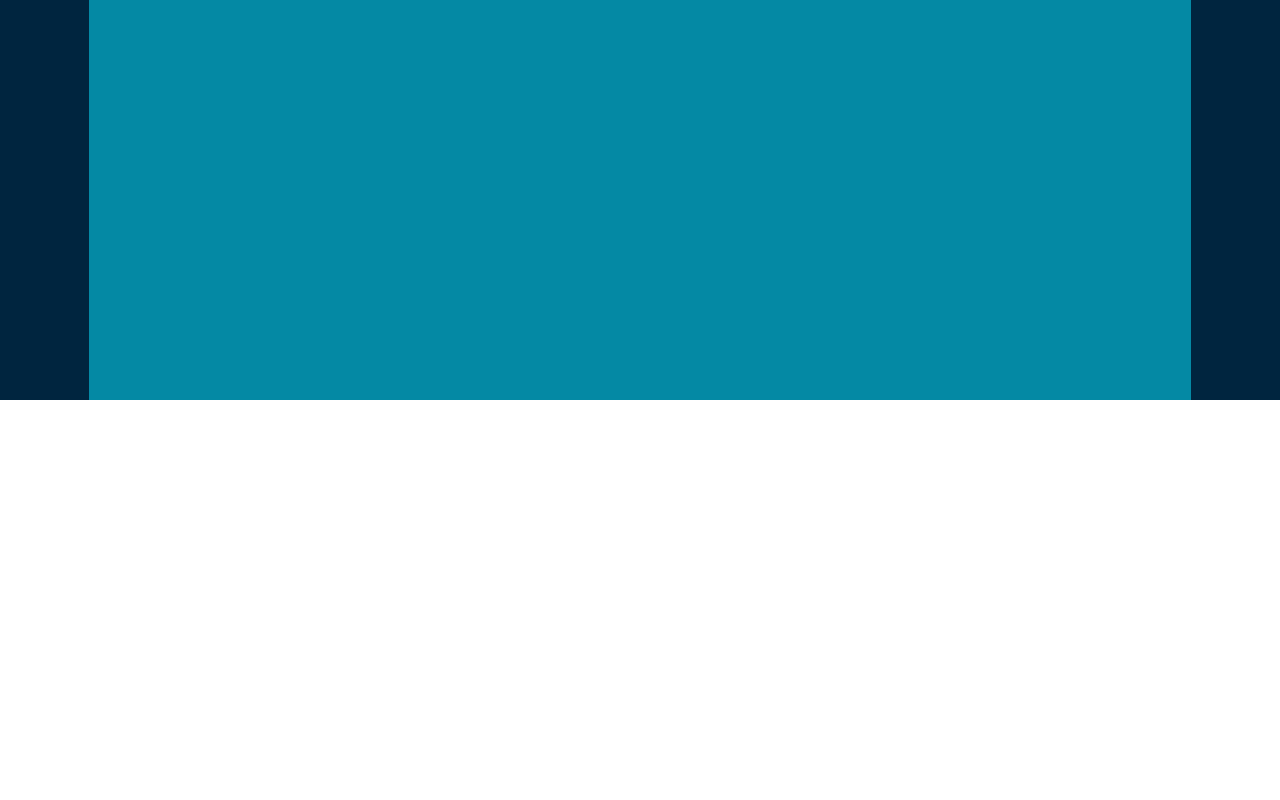
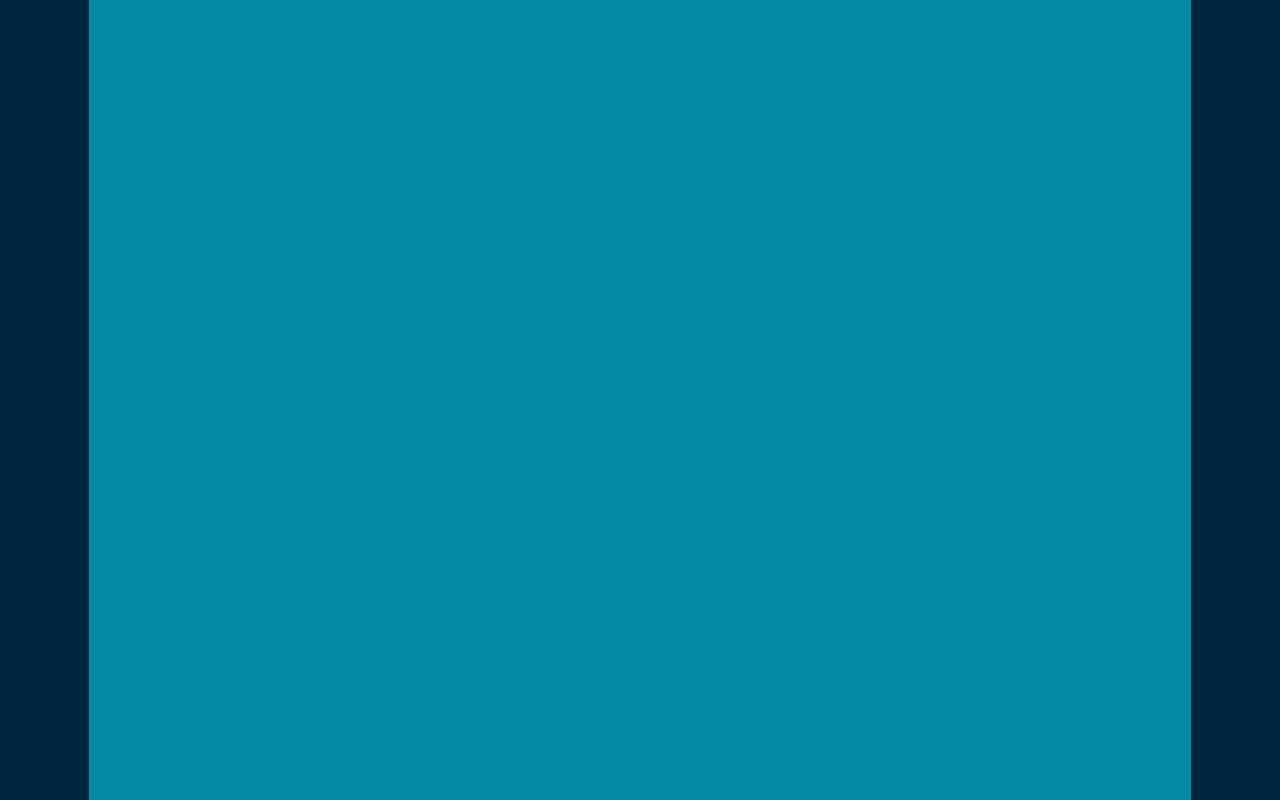
Before and after one commit to BDullanty/My-Portfolio-Website, a React (Create React App) app in the folder reactfirst/: page /HireMe in a window 1280 px wide. Shown: the part 392-1192 px from the top of the page. Before the commit the page ends 800 px from the top, so only its background shows below. Built offline with nearby package versions, Linux system fonts and the light colour scheme.

Commit message:
Added in footers to Projects and HireMe pages

```diff
--- a/reactfirst/src/pages/HireMe.js
+++ b/reactfirst/src/pages/HireMe.js
@@ -12,6 +12,8 @@ export const HireMe = () => {
       <body className='HireMe-body'>
 
       </body >
+
+      <footer className="HomePage-header"/>
     </div>
   )
 }
--- a/reactfirst/src/pages/Projects.js
+++ b/reactfirst/src/pages/Projects.js
@@ -12,6 +12,8 @@ export const Projects = () => {
       <body className='Projects-body'>
 
       </body >
+
+      <footer className="HomePage-header"/>
     </div>
   )
 }
```
